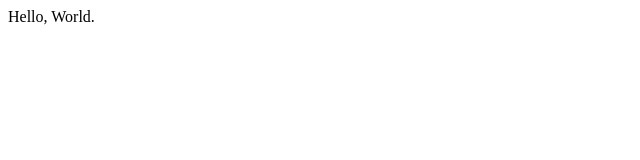
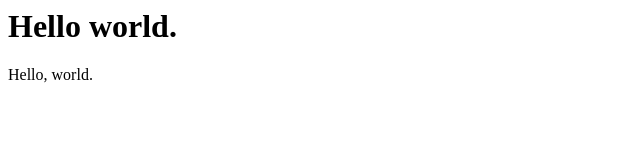
Before and after one commit to jnlabrk7/hello-world2, a plain HTML site: page index.html in a window 1280 px wide. Shown: the whole page, without its empty margins (0-640 px from the left). Drawn offline with Linux system fonts and the light colour scheme.

Commit message:
Modified index file

```diff
--- a/index.html
+++ b/index.html
@@ -3,7 +3,10 @@
 
 	</head>
 	<body>
-		Hello, World.
+		<h1>
+			Hello world.
+		</h1>
+		<p>Hello, world.</p>
 	</body>
 
 </html>
```
